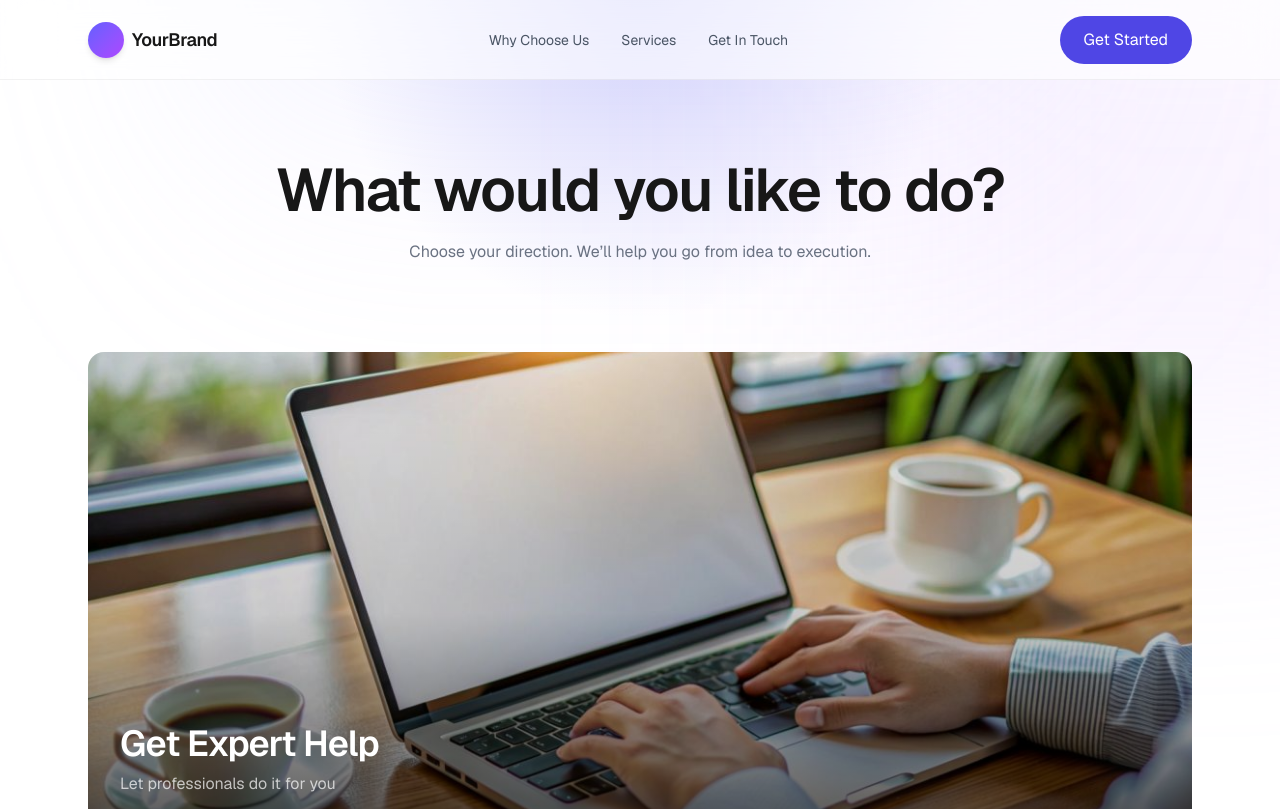
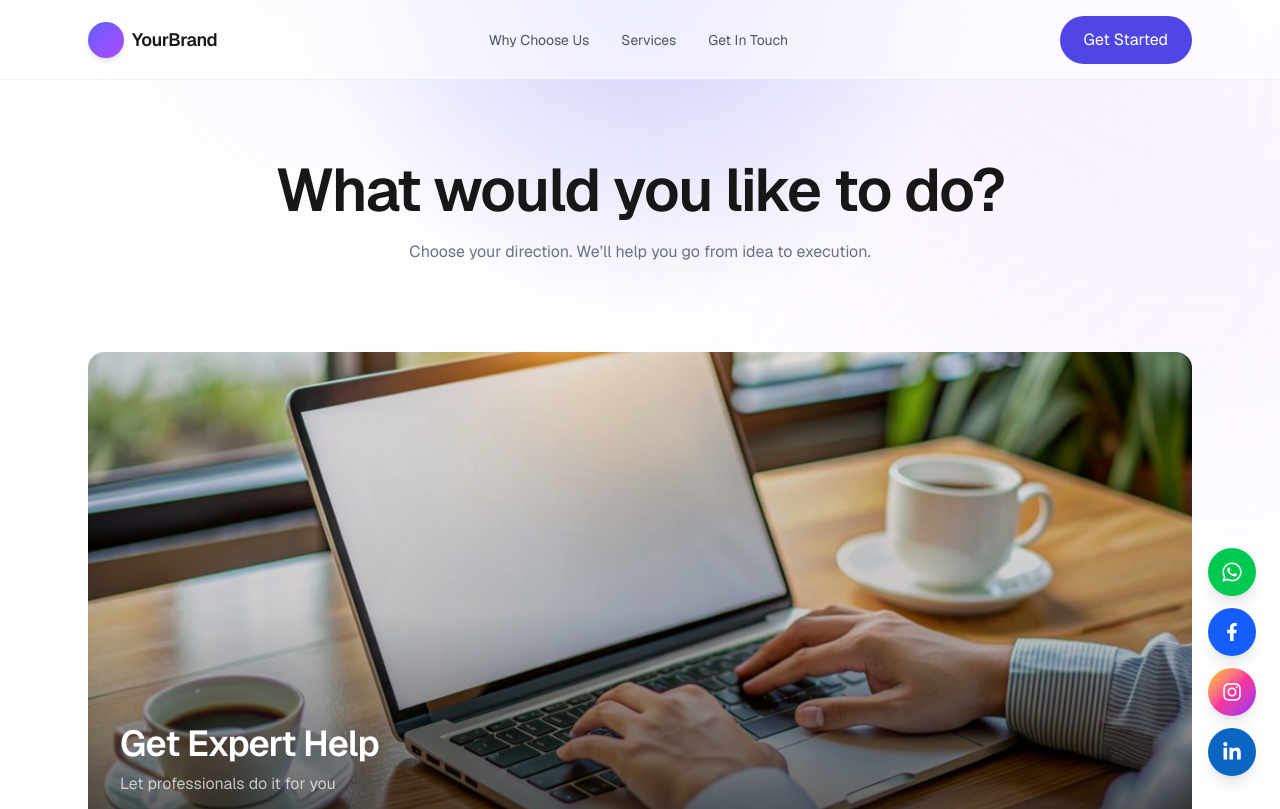
Before and after one commit to jamilshehab/dropservice, a Next.js app: page / in a window 1280 px wide. Shown: the top 809 px of the page. Built offline with nearby package versions, Linux system fonts and the light colour scheme.

Commit message:
added social media

```diff
--- a/app/components/common/Header/Header.tsx
+++ b/app/components/common/Header/Header.tsx
@@ -39,9 +39,9 @@ export default function Header() {
         {/* Desktop CTA */}
         <div className="hidden md:flex items-center">
           <Link
-            href="https://wa.me/961XXXXXXXX"
+            href="https://wa.me/+96181963427"
             target="_blank"
-            className="inline-flex bg-[var(--color-primary)] text-white px-6 py-3 rounded-xl hover:opacity-90 transition"
+            className="inline-flex bg-primary text-white px-6 py-3 rounded-xl hover:opacity-90 transition"
           >
             Get Started
           </Link>
@@ -89,7 +89,7 @@ export default function Header() {
               href="https://wa.me/961XXXXXXXX"
               target="_blank"
               onClick={() => setOpen(false)}
-              className="mt-2 bg-[var(--color-primary)] text-white rounded-xl py-3 text-center hover:opacity-90 transition"
+              className="mt-2 bg-color-primary text-white rounded-xl py-3 text-center hover:opacity-90 transition"
             >
               Get Started
             </Link>
--- a/app/components/common/HeroSlider.tsx
+++ b/app/components/common/HeroSlider.tsx
@@ -5,7 +5,7 @@ import { Autoplay } from "swiper/modules";
 import "swiper/css";
 import Image from "next/image";
 
-const PHONE_NUMBER = "96170000000";
+const PHONE_NUMBER = "+96181963427";
 
 const actions = [
   {
@@ -91,7 +91,7 @@ export default function Hero() {
 
                         <p className="text-white/70 mt-2">{item.subtitle}</p>
 
-                        <div className="mt-6 text-sm text-green-300 opacity-0 group-hover:opacity-100 transition">
+                        <div className="mt-6 text-sm text-indigo-300 opacity-0 group-hover:opacity-100 transition">
                           Chat on WhatsApp →
                         </div>
                       </div>
--- /dev/null
+++ b/app/components/common/PopUp.tsx
@@ -0,0 +1,81 @@
+"use client";
+
+import Image from "next/image";
+import Link from "next/link";
+import { useEffect, useState } from "react";
+
+export default function WhatsAppSubscribePopup() {
+  const [open, setOpen] = useState(false);
+
+  useEffect(() => {
+    const timer = setTimeout(() => setOpen(true), 1200);
+    return () => clearTimeout(timer);
+  }, []);
+
+  const closeModal = () => setOpen(false);
+
+  if (!open) return null;
+
+  return (
+    <div className="fixed inset-0 z-50 flex items-center justify-center">
+      {/* Overlay */}
+      <div
+        className="absolute inset-0 bg-black/40 backdrop-blur-md"
+        onClick={closeModal}
+      />
+
+      {/* Modal */}
+      <div className="relative w-[92%] max-w-4xl bg-white/90 backdrop-blur-xl rounded-3xl shadow-2xl overflow-hidden grid md:grid-cols-2">
+        {/* Close */}
+        <button
+          onClick={closeModal}
+          className="absolute cursor-pointer top-4 right-4 z-10 text-slate-600 hover:text-black transition text-lg"
+        >
+          ✕
+        </button>
+
+        {/* Image Side */}
+        <div className="hidden md:block relative">
+          <Image
+            src="/instagram/2.jpg"
+            fill
+            alt="gift community"
+            className="object-cover"
+          />
+          <div className="absolute inset-0 bg-gradient-to-t from-black/30 to-transparent" />
+        </div>
+
+        {/* Content Side */}
+        <div className="p-8 md:p-12 flex flex-col justify-center">
+          <h3 className="text-gray-400">Giftora Community</h3>
+
+          <div className="mt-4">
+            <h2 className="text-2xl font-semibold text-black">
+              Join our WhatsApp community 🎁
+            </h2>
+          </div>
+
+          <p className="text-sm text-gray-600 mt-3">
+            Get exclusive offers, new arrivals, and curated gift ideas directly
+            on WhatsApp. No spam only updates that matter.
+          </p>
+
+          {/* Button */}
+          <div className="mt-6">
+            <Link
+              href="https://whatsapp.com/channel/0029VbCg6jr3GJP3EKKYe02R"
+              target="_blank"
+              rel="noopener noreferrer"
+              className="w-full  cursor-pointer bg-black px-5 hover:opacity-90 text-white py-4 rounded-2xl transition disabled:opacity-50"
+            >
+              Join WhatsApp Channel
+            </Link>
+          </div>
+
+          {/* Footer */}
+          <p className="text-xs text-gray-400 mt-5">You can leave anytime.</p>
+        </div>
+      </div>
+    </div>
+  );
+}
--- a/app/components/common/ServiceComponent.tsx
+++ b/app/components/common/ServiceComponent.tsx
@@ -9,7 +9,7 @@ import Image from "next/image";
 import { useRef } from "react";
 import { ChevronLeft, ChevronRight } from "lucide-react";
 
-const PHONE_NUMBER = "96170000000";
+const PHONE_NUMBER = "+96181963427";
 
 const services = [
   {
@@ -55,7 +55,7 @@ export default function ServiceComponent() {
   const nextRef = useRef(null);
 
   return (
-    <section className="py-28 bg-white">
+    <section className="py-28 bg-white" id="services">
       <div className="mx-auto max-w-7xl px-6">
         {/* HEADER */}
         <div className="mx-auto max-w-2xl text-center">
--- /dev/null
+++ b/app/components/common/SocialMedia.tsx
@@ -0,0 +1,55 @@
+"use client";
+
+import Link from "next/link";
+import {
+  FaWhatsapp,
+  FaFacebookF,
+  FaInstagram,
+  FaLinkedinIn,
+} from "react-icons/fa";
+
+export default function FloatingSocials() {
+  return (
+    <div className="fixed bottom-6 right-6 z-50 flex flex-col gap-3">
+      {/* WhatsApp */}
+      <Link
+        href="https://wa.me/96170123456"
+        target="_blank"
+        aria-label="WhatsApp"
+        className="w-12 h-12 rounded-full bg-green-500 text-white flex items-center justify-center shadow-lg hover:scale-110 transition-transform"
+      >
+        <FaWhatsapp size={22} />
+      </Link>
+
+      {/* Facebook */}
+      <Link
+        href="https://facebook.com/tu.brain"
+        target="_blank"
+        aria-label="Facebook"
+        className="w-12 h-12 rounded-full bg-blue-600 text-white flex items-center justify-center shadow-lg hover:scale-110 transition-transform"
+      >
+        <FaFacebookF size={18} />
+      </Link>
+
+      {/* Instagram */}
+      <Link
+        href="https://instagram.com/tu.brain"
+        target="_blank"
+        aria-label="Instagram"
+        className="w-12 h-12 rounded-full bg-gradient-to-br from-yellow-400 via-pink-500 to-purple-600 text-white flex items-center justify-center shadow-lg hover:scale-110 transition-transform"
+      >
+        <FaInstagram size={20} />
+      </Link>
+
+      {/* LinkedIn */}
+      <Link
+        href="https://linkedin.com/company/yourcompany"
+        target="_blank"
+        aria-label="LinkedIn"
+        className="w-12 h-12 rounded-full bg-[#0A66C2] text-white flex items-center justify-center shadow-lg hover:scale-110 transition-transform"
+      >
+        <FaLinkedinIn size={20} />
+      </Link>
+    </div>
+  );
+}
--- a/app/globals.css
+++ b/app/globals.css
@@ -1,6 +1,6 @@
 @import "tailwindcss";
 
-@theme inline {
+@theme {
   --color-background: #ffffff;
   --color-foreground: #171717;
 
--- a/app/layout.tsx
+++ b/app/layout.tsx
@@ -3,6 +3,7 @@ import { Geist } from "next/font/google";
 import "./globals.css";
 import Header from "./components/common/Header/Header";
 import Footer from "./components/common/Footer/Footer";
+import FloatingSocials from "./components/common/SocialMedia";
 
 const geist = Geist({
   subsets: ["latin"],
@@ -25,6 +26,7 @@ export default function RootLayout({
         <Header />
         {children}
         <Footer />
+        <FloatingSocials />
       </body>
     </html>
   );
--- a/app/sections/CtaSection.tsx
+++ b/app/sections/CtaSection.tsx
@@ -1,12 +1,12 @@
 export default function CTA() {
-  const PHONE_NUMBER = "96170000000";
+  const PHONE_NUMBER = "+96181963427";
 
   const whatsappLink = `https://wa.me/${PHONE_NUMBER}?text=${encodeURIComponent(
     "Hi! I want to talk to you about your services.",
   )}`;
 
   return (
-    <section className="relative py-28 overflow-hidden">
+    <section className="relative py-28 overflow-hidden" id="contact">
       {/* background glow */}
       <div className="absolute inset-0 -z-10">
         <div className="absolute top-[-120px] left-1/2 -translate-x-1/2 w-[600px] h-[600px] bg-indigo-500/10 blur-[140px] rounded-full" />
--- a/app/sections/WhyChooseUs.tsx
+++ b/app/sections/WhyChooseUs.tsx
@@ -34,7 +34,7 @@ const features = [
 
 export default function WhyUs() {
   return (
-    <section className="relative overflow-hidden py-20">
+    <section id="#about" className="relative overflow-hidden py-20">
       {/* Background */}
       <div className="pointer-events-none absolute inset-0 bg-gradient-to-br from-indigo-100 via-sky-50 to-violet-100" />
 
--- a/package.json
+++ b/package.json
@@ -14,6 +14,7 @@
     "next": "16.2.9",
     "react": "19.2.4",
     "react-dom": "19.2.4",
+    "react-icons": "^5.6.0",
     "swiper": "^12.2.0"
   },
   "devDependencies": {
```
Also changed, not shown: 1 other file (tests, documents, lock files or other folders).
